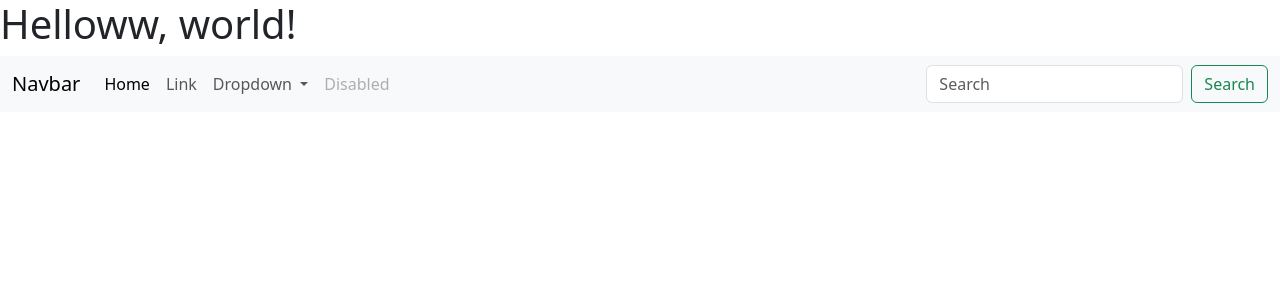
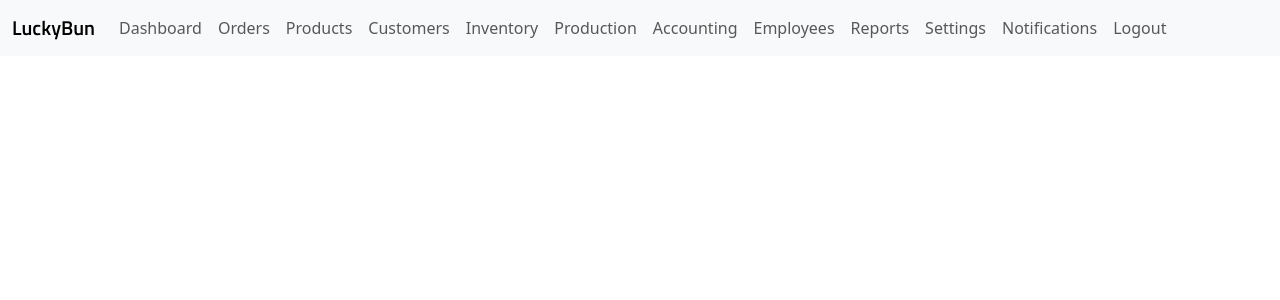
Before and after one commit to ABDewanusa/luckybun, a Django app: page / in a window 1280 px wide. Shown: the top 300 px of the page. Run offline with Django 4.2, Linux system fonts and the light colour scheme.

Commit message:
added nabar

```diff
--- a/luckybun/luckybun/static/css/main.css
+++ b/luckybun/luckybun/static/css/main.css
@@ -0,0 +1,5 @@
+@import url('https://fonts.googleapis.com/css2?family=Titillium+Web:wght@600&display=swap');
+
+.logo {
+    font-family: 'Titillium Web', sans-serif;
+}
--- a/luckybun/luckybunapp/templates/base/base.html
+++ b/luckybun/luckybunapp/templates/base/base.html
@@ -5,15 +5,13 @@
 <head>
     <meta charset="utf-8">
     <meta name="viewport" content="width=device-width, initial-scale=1">
-    <title>{% block title %} Homepage {% endblock %}</title>
+    <title>{% block title %} Dashboard {% endblock %} - LuckyBun</title>
     <link href="https://cdn.jsdelivr.net/npm/bootstrap@5.3.2/dist/css/bootstrap.min.css" rel="stylesheet"
         integrity="sha384-T3c6CoIi6uLrA9TneNEoa7RxnatzjcDSCmG1MXxSR1GAsXEV/Dwwykc2MPK8M2HN" crossorigin="anonymous">
     <link rel="stylesheet" href="{% static 'css/main.css' %}">
 </head>
 
 <body>
-    <h1>Helloww, world!</h1>
-
     {% block template %}
     {% endblock %}
 
--- a/luckybun/luckybunapp/templates/base/navbar.html
+++ b/luckybun/luckybunapp/templates/base/navbar.html
@@ -1,40 +1,54 @@
 <nav class="navbar navbar-expand-lg bg-body-tertiary">
     <div class="container-fluid">
-        <a class="navbar-brand" href="#">Navbar</a>
+        <a class="navbar-brand logo" href="#">LuckyBun</a>
         <button class="navbar-toggler" type="button" data-bs-toggle="collapse" data-bs-target="#navbarSupportedContent"
             aria-controls="navbarSupportedContent" aria-expanded="false" aria-label="Toggle navigation">
             <span class="navbar-toggler-icon"></span>
         </button>
         <div class="collapse navbar-collapse" id="navbarSupportedContent">
             <ul class="navbar-nav me-auto mb-2 mb-lg-0">
-                <li class="nav-item">
-                    <a class="nav-link active" aria-current="page" href="#">Home</a>
+                <li class="nav-item active">
+                    <a class="nav-link" href="#">Dashboard</a>
                 </li>
                 <li class="nav-item">
-                    <a class="nav-link" href="#">Link</a>
-                </li>
-                <li class="nav-item dropdown">
-                    <a class="nav-link dropdown-toggle" href="#" role="button" data-bs-toggle="dropdown"
-                        aria-expanded="false">
-                        Dropdown
-                    </a>
-                    <ul class="dropdown-menu">
-                        <li><a class="dropdown-item" href="#">Action</a></li>
-                        <li><a class="dropdown-item" href="#">Another action</a></li>
-                        <li>
-                            <hr class="dropdown-divider">
-                        </li>
-                        <li><a class="dropdown-item" href="#">Something else here</a></li>
-                    </ul>
+                    <a class="nav-link" href="#">Orders</a>
                 </li>
                 <li class="nav-item">
-                    <a class="nav-link disabled" aria-disabled="true">Disabled</a>
+                    <a class="nav-link" href="#">Products</a>
                 </li>
+                <li class="nav-item">
+                    <a class="nav-link" href="#">Customers</a>
+                </li>
+                <li class="nav-item">
+                    <a class="nav-link" href="#">Inventory</a>
+                </li>
+                <li class="nav-item">
+                    <a class="nav-link" href="#">Production</a>
+                </li>
+                <li class="nav-item">
+                    <a class="nav-link" href="#">Accounting</a>
+                </li>
+                <li class="nav-item">
+                    <a class="nav-link" href="#">Employees</a>
+                </li>
+                <li class="nav-item">
+                    <a class="nav-link" href="#">Reports</a>
+                </li>
+                <li class="nav-item">
+                    <a class="nav-link" href="#">Settings</a>
+                </li>
+                <li class="nav-item">
+                    <a class="nav-link" href="#">Notifications</a>
+                </li>
+                <li class="nav-item">
+                    <a class="nav-link" href="#">Logout</a>
+                </li>
+
             </ul>
-            <form class="d-flex" role="search">
+            <!-- <form class="d-flex" role="search">
                 <input class="form-control me-2" type="search" placeholder="Search" aria-label="Search">
                 <button class="btn btn-outline-success" type="submit">Search</button>
-            </form>
+            </form> -->
         </div>
     </div>
 </nav>
--- a/luckybun/luckybunapp/templates/index.html
+++ b/luckybun/luckybunapp/templates/index.html
@@ -1,5 +1,5 @@
 {% extends "base/base.html" %}
-{% block title %} IndexPage {% endblock %}
+{% block title %} Dashboard {% endblock %}
 {% block template %}
 {% include "base/navbar.html" %}
 {% endblock %}
```
Also changed, not shown: luckybun/luckybunapp/models.py (+9 -3 lines), luckybun/luckybunapp/migrations/0004_orders_paymentstatus_alter_item_type_and_more.py (added), luckybun/luckybunapp/migrations/0005_alter_orders_paymentstatus_alter_orders_status_and_more.py (added), luckybun/luckybunapp/migrations/0006_remove_shipment_shipmentdate_and_more.py (added), luckybun/luckybunapp/migrations/0007_alter_expensetransaction_transactiondate_and_more.py (added).
